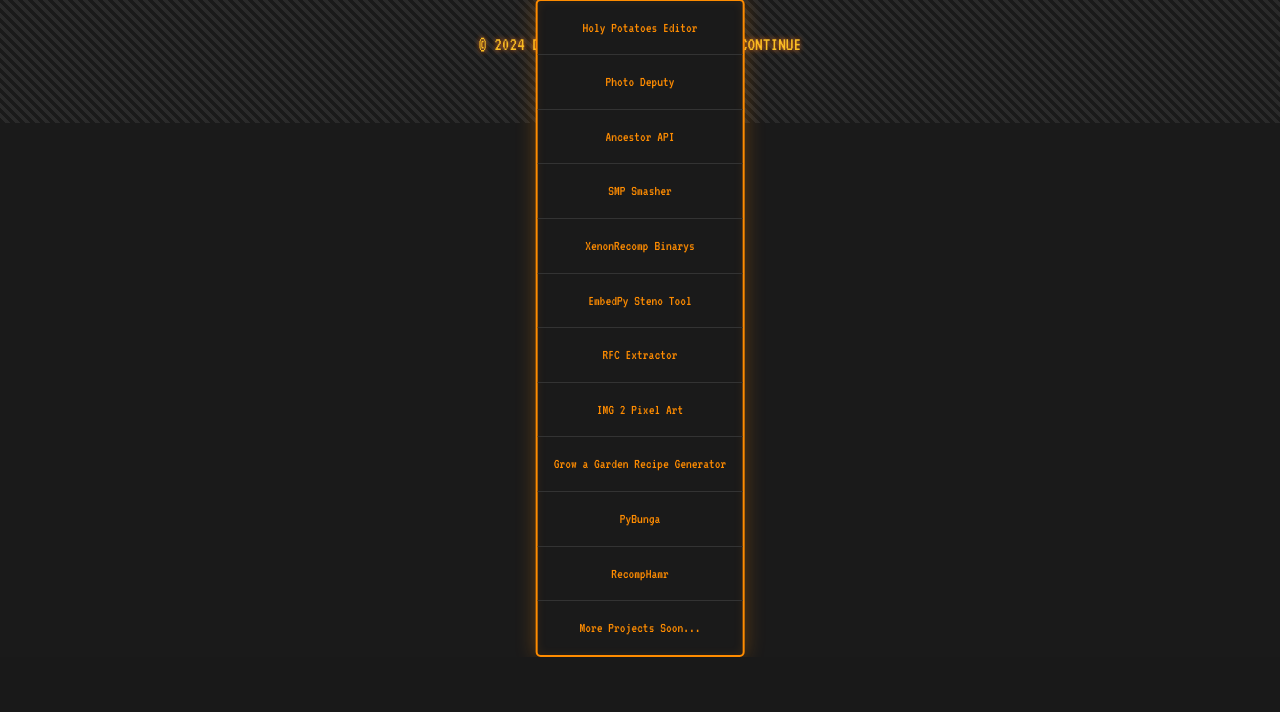
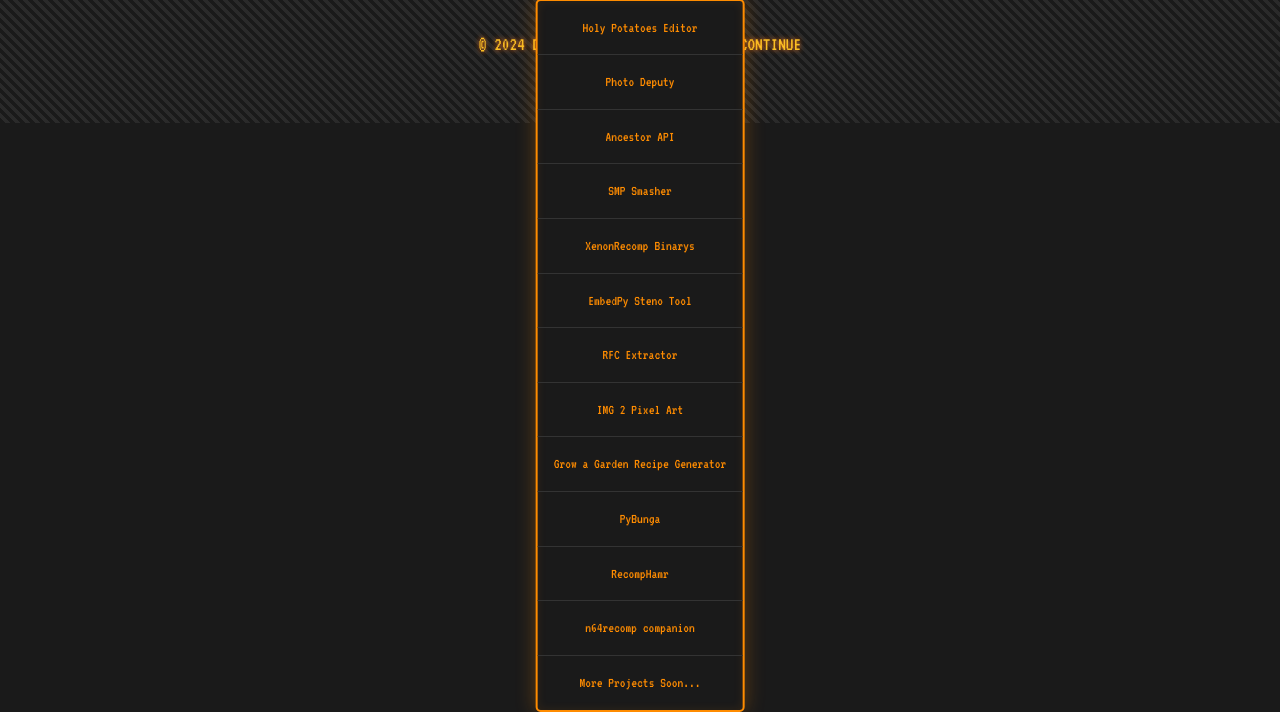
Before and after one commit to DohmBoy64Bit/DohmWebsite, a Flask app: page / in a window 1280 px wide, after a click on "CODE". Shown: the part 688-1400 px from the top of the page. Before the commit the page ends 1345 px from the top, so only its background shows below. Run offline with Flask 3, Linux system fonts and the light colour scheme; data that the repository does not hold is empty; some libraries are stand-ins or nearby versions.

Commit message:
Update index.html

```diff
--- a/templates/index.html
+++ b/templates/index.html
@@ -584,6 +584,8 @@ arcade games. 90s nostalgia meets modern web tools.{% endblock %}
                 title="PyBunga">PyBunga</a>
 			<a href="https://github.com/DohmBoy64Bit/RecompHamr" class="dropdown-item"
                 title="RecompHamr">RecompHamr</a>
+			<a href="https://github.com/DohmBoy64Bit/n64recomp-companion" class="dropdown-item"
+                title="n64recomp companion">n64recomp companion</a>
             <a href="#" class="dropdown-item">More Projects Soon...</a>
         </div>
     </div>
```
